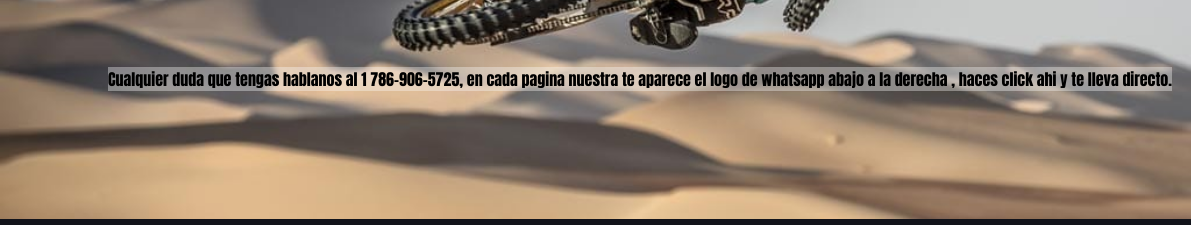
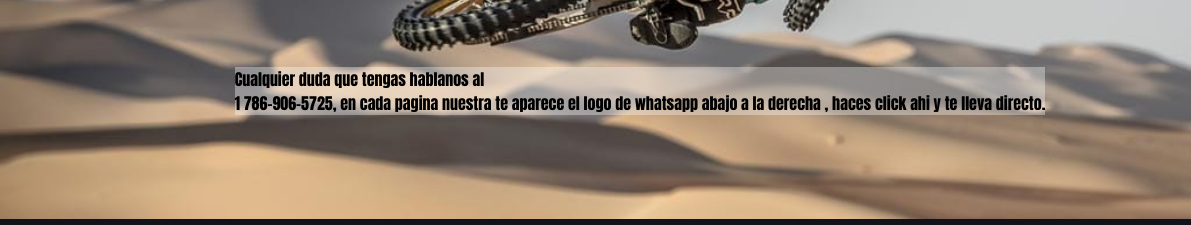
Before and after one commit to FGonzalezMika/PF-GonzalezMika, a plain HTML site: page pages/ayuda.html in a window 1280 px wide. Shown: the part 491-716 px from the top of the page, 0-1191 px from the left. Drawn offline with nearby package versions, Linux system fonts and the light colour scheme.

Commit message:
agregado de br

```diff
--- a/pages/ayuda.html
+++ b/pages/ayuda.html
@@ -53,7 +53,7 @@
         <div class="mapa">
           <iframe src="https://www.google.com/maps/embed?pb=!1m18!1m12!1m3!1d3315.021905699854!2d-118.33911472643378!3d33.81174777128717!2m3!1f0!2f0!3f0!3m2!1i1024!2i768!4f13.1!3m3!1m2!1s0x80dd4ae57e94f1ab%3A0xc244f1daa3bf78f9!2sAlpinestars%20USA!5e0!3m2!1ses-419!2sar!4v1695530943200!5m2!1ses-419!2sar" width="100%" height="300" style="border:0;" allowfullscreen="" loading="lazy" referrerpolicy="no-referrer-when-downgrade"></iframe>
         </div>
-        <p class="texto-ayuda">Cualquier duda que tengas hablanos al 1 786-906-5725, en cada pagina nuestra te aparece el logo de whatsapp abajo a la derecha , haces click ahi y te lleva directo.</p>
+        <p class="texto-ayuda">Cualquier duda que tengas hablanos al <br> 1 786-906-5725, en cada pagina nuestra te aparece el logo de whatsapp abajo a la derecha , haces click ahi y te lleva directo.</p>
     </section>
     <!-- logo flotante de whatsapp -->
     <figure class="wpp">
```
